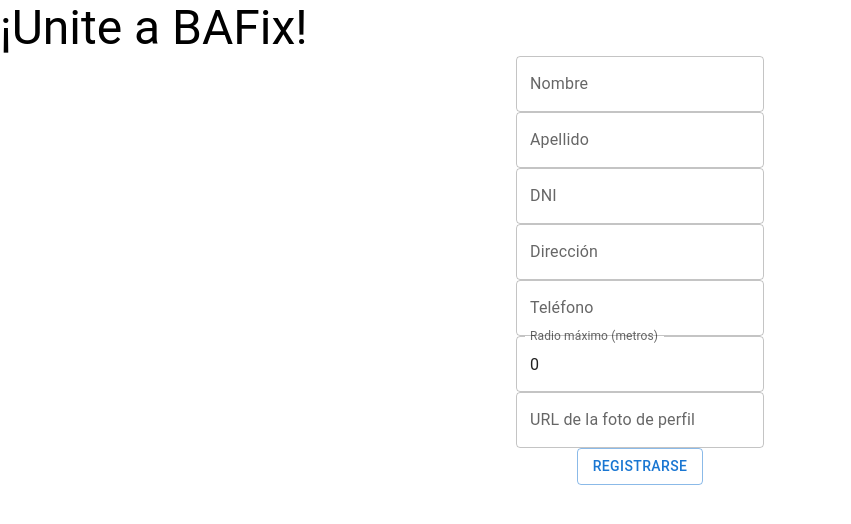
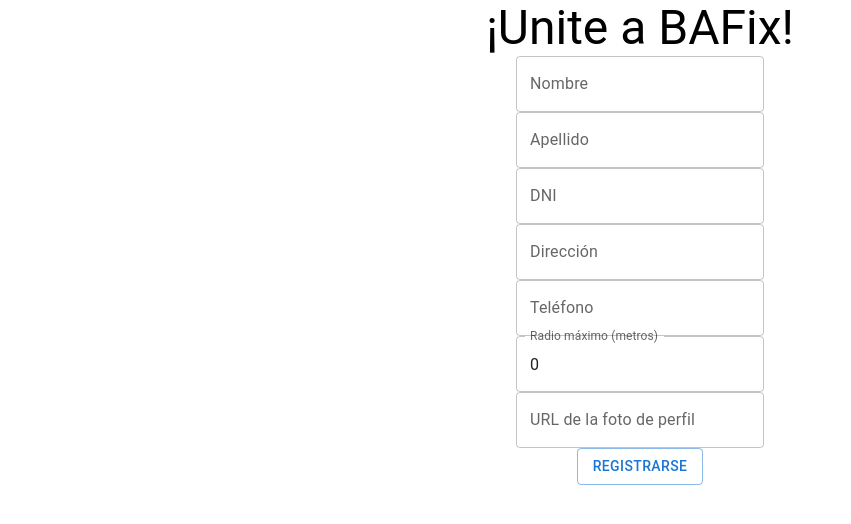
Before and after one commit to fiubyte/bafix-web, a React (Create React App) app: page / in a window 1280 px wide. Shown: the top 524 px of the page, without its empty margins (0-851 px from the left). Built offline with nearby package versions, Linux system fonts and the light colour scheme.

Commit message:
fiubyte/.github#1 Update RegisterPage styles

```diff
--- /dev/null
+++ b/src/pages/RegisterPage/RegisterPage.css
@@ -0,0 +1,10 @@
+.RegisterPage {
+  display: flex;
+  flex-direction: column;
+  justify-content: center;
+  align-items: center;
+}
+
+.RegisterPage-title {
+  margin: 2rem 0;
+}
--- a/src/pages/RegisterPage/RegisterPage.tsx
+++ b/src/pages/RegisterPage/RegisterPage.tsx
@@ -1,10 +1,11 @@
 import {Box, Typography} from "@mui/material";
 import RegisterForm from "../../components/RegisterForm/RegisterForm";
+import "./RegisterPage.css";
 
 const RegisterPage = () => {
   return (
-    <Box>
-      <Typography variant={"h3"}>¡Unite a BAFix!</Typography>
+    <Box className={"RegisterPage"}>
+      <Typography variant={"h3"} className={"RegisterPage-title"}>¡Unite a BAFix!</Typography>
       <RegisterForm/>
     </Box>
   );
```
